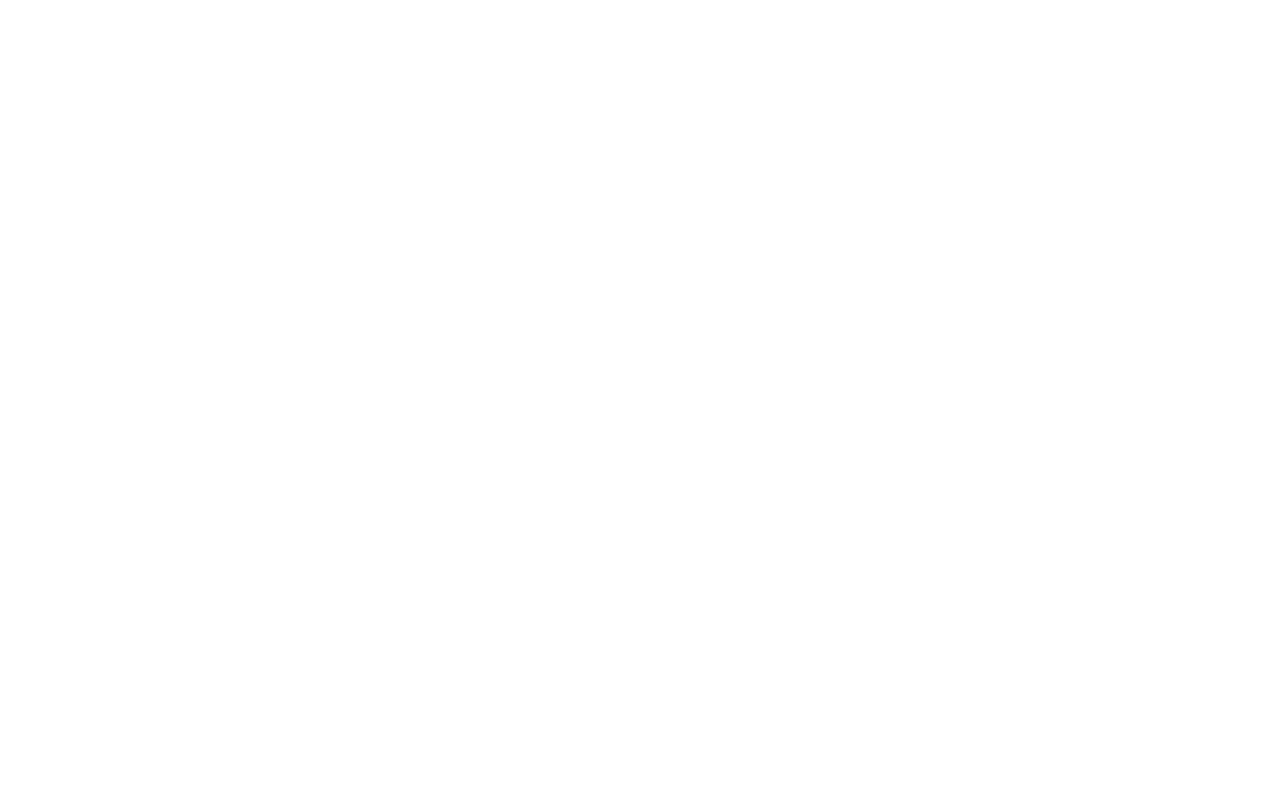
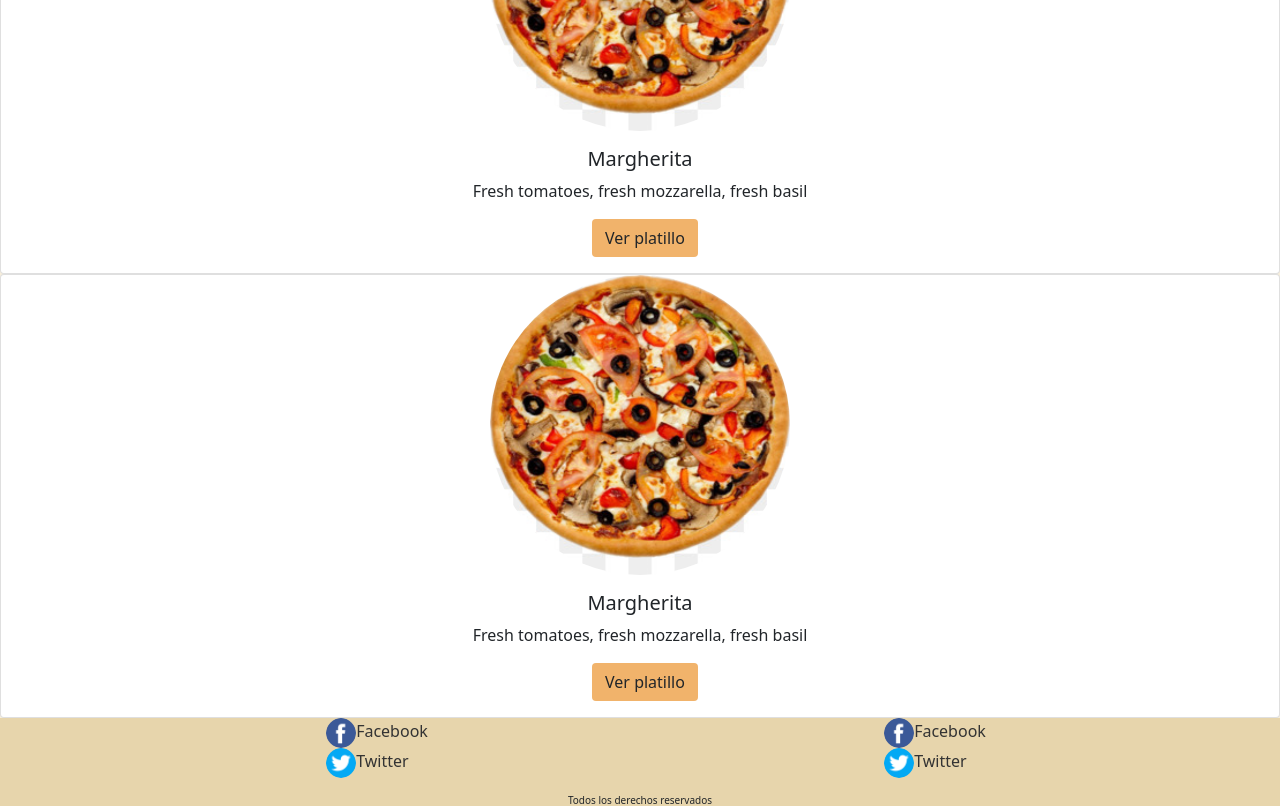
Before and after one commit to Arcanine165/Restaurante-app, a React (Create React App) app: page /menu in a window 1280 px wide. Before the commit this address had no page. Shown: the part 700-1507 px from the top of the page. Before the commit the page ends 848 px from the top, so only its background shows below. Built offline with nearby package versions, Linux system fonts and the light colour scheme.

Commit message:
Ya listo

```diff
--- a/public/index.html
+++ b/public/index.html
@@ -29,7 +29,9 @@
   </head>
   <body>
     <noscript>You need to enable JavaScript to run this app.</noscript>
-    <div id="root"></div>
+    <div id="root">
+
+    </div>
     <!--
       This HTML file is a template.
       If you open it directly in the browser, you will see an empty page.
--- a/src/components/Inicio.js
+++ b/src/components/Inicio.js
@@ -5,16 +5,16 @@
 import {Link} from 'react-router-dom'
 export const Inicio = () => {
   return (
-    <div className='container'>
+    <div className='info'>
         <div className='mainInformation'>
             <img src={restaurante}/>
             <p>Lorem ipsum dolor sit amet, consectetur adipiscing elit. Maecenas sodales dui sit amet turpis cursus, vel ornare felis fermentum. Nullam fringilla, odio non condimentum blandit, velit sem tempor est, sed bibendum leo neque quis ligula. Maecenas ut purus accumsan, cursus neque sed, molestie dolor. Morbi nec erat sit amet ante imperdiet tincidunt. Integer ac pellentesque massa. Nulla a elit leo. Etiam ac vestibulum augue. Aliquam quis porttitor dolor. Quisque porttitor, ex sit amet dapibus aliquam, urna ipsum aliquet tortor, vitae lacinia leo eros a lectus. Praesent vel tortor scelerisque, commodo metus in, semper nulla. Nam laoreet neque ut lorem volutpat, sit amet placerat elit feugiat. Nullam ac interdum metus, sed convallis ex. Etiam molestie at ex porta egestas.
             </p>
 
-            <Link to='/reservaciones' className='btn btn-primaryColor'>Hacer una Reservacion</Link>
+
         </div>
+        <Link to='/reservaciones' className='btn btn-primaryColor-inicio'>Hacer una Reservacion</Link>
 
-        <Footer/>
     </div>
   )
 }
--- /dev/null
+++ b/src/components/Menu.js
@@ -0,0 +1,14 @@
+import React from 'react'
+import { menu } from '../data/menu'
+import { Footer } from './Footer'
+import { Platillo } from './Platillo'
+export const Menu = () => {
+  return (
+    <div>
+        {menu.map((platillo => {
+            return <Platillo key = {platillo.id} platillo={platillo}/>
+        }))}
+
+    </div>
+  )
+}
--- /dev/null
+++ b/src/components/Platillo.js
@@ -0,0 +1,15 @@
+import React from 'react'
+
+export const Platillo = ({platillo}) => {
+
+  return (
+    <div className='card'>
+            <img src={platillo.img}/>
+        <div className="card-body">
+            <h5 className="card-title">{platillo.name}</h5>
+            <p className="card-text">{platillo.ingredients}</p>
+            <a href="#" className="btn btn-primaryColor">Ver platillo</a>
+        </div>
+    </div>
+  )
+}
--- a/src/components/Reservaciones.js
+++ b/src/components/Reservaciones.js
@@ -35,6 +35,7 @@
 
 
   return (
+
     <div className='reservaciones'>
         <h1 className='reservaciones_tittle'>Haz tu reservacion ya!</h1>
         <form className='form-group' onSubmit={handleOnSubmit}>
@@ -46,8 +47,10 @@
         </form>
         <br/>
         {status && <AvailableDates reservacionInfo = {values}/>}
-        <Footer/>
+
     </div>
+
+
 
   )
 }
--- a/src/components/StaticInformation.js
+++ b/src/components/StaticInformation.js
@@ -1,6 +1,6 @@
 import React, { useEffect, useLayoutEffect, useState } from 'react'
 import {Outlet,Link} from 'react-router-dom'
-
+import { Footer } from './Footer'
 export const StaticInformation = () => {
     // const  innerWidth: width, innerHeight: height } = window;
     const [width, setWidth] = useState(window.innerWidth)
@@ -52,6 +52,7 @@
 
         </nav>
         <Outlet/>
+        <Footer/>
     </>
   )
 }
--- /dev/null
+++ b/src/data/menu.js
@@ -0,0 +1,21 @@
+
+export const menu = [
+    {
+        name:'Margherita',
+        ingredients:'Fresh tomatoes, fresh mozzarella, fresh basil',
+        img: require('../img/pizza.jpg'),
+        id:1
+    },
+    {
+        name:'Margherita',
+        ingredients:'Fresh tomatoes, fresh mozzarella, fresh basil',
+        img:require('../img/pizza.jpg'),
+        id:2
+    },
+    {
+        name:'Margherita',
+        ingredients:'Fresh tomatoes, fresh mozzarella, fresh basil',
+        img:require('../img/pizza.jpg'),
+        id:3
+    },
+]
--- a/src/index.js
+++ b/src/index.js
@@ -8,16 +8,16 @@
 import { Reservaciones } from './components/Reservaciones';
 import { Inicio } from './components/Inicio';
 import '../node_modules/bootstrap/dist/css/bootstrap.min.css'
-
+import { Menu } from './components/Menu';
 const root = ReactDOM.createRoot(document.getElementById('root'));
 root.render(
   <BrowserRouter>
     <Routes>
       <Route path='/' element = {<StaticInformation/>}>
         <Route path='/' element = {<Inicio/>}/>
-        <Route path='/reservaciones' element = {<Reservaciones/>}>
-
-        </Route>
+        <Route path='/reservaciones' element = {<Reservaciones/>}/>
+        <Route path='/menu' element ={<Menu/>}/>
+        <Route path='/nosotros' element ={<Inicio/>}/>
       </Route>
     </Routes>
   </BrowserRouter>
--- a/src/styles/styles.css
+++ b/src/styles/styles.css
@@ -7,24 +7,26 @@
 }
 *{
     padding: 0;
-    border: 0;
+    border: 0 ;
     box-sizing: border-box;
 
 }
-body{
-    position: relative;
-    padding-bottom: 3em;
-
-    background-color: var(--secondary-color);
+h3{
+    margin: 0 !important;
 }
 #root{
-    min-height: 100vh;
+    background-color: var(--five-color);
+    display: flex !important;
+    flex-direction: column !important;
+    min-height: 100vh !important;
 }
+
 .mainInformation{
     display: flex;
     flex-direction: column;
     margin-top: 10px;
     align-items: center;
+    margin-bottom: 10px;
 }
 .mainInformation img{
     max-width: 300px;
@@ -218,8 +220,18 @@
     -moz-appearance: none;
     appearance: none;
 }
+/*Menu*/
+.card{
 
+}
+.card img{
+    width: 300px;
+    height: 300px;
+    border-radius: 50%;
+}
+/*Menu*/
 /*Reservaciones*/
+
 /*popup*/
 .popup{
     width: 400px;
@@ -259,8 +271,7 @@
 /*popup*/
 /**********Footer************/
 .footer{
-    position: absolute;
-    bottom: 0;
+    margin-top:auto !important;
     background-color: var(--fourth-color);
     width: 100%;
     text-align: center;
@@ -292,6 +303,28 @@
         justify-content: center !important;
 
     }
+    .mainInformation{
+        display: flex;
+        flex-direction: row;
+        text-align: center;
+        margin: 10px;
+    }
+    .mainInformation img{
+        width: 1000px;
+        height: 500px;
+
+    }
+    .info{
+        display: flex;
+        flex-direction: column;
+        justify-content: center;
+        align-items: center;
+    }
+    .btn-primaryColor-inicio{
+        background-color: #f1b36b !important;
+        width: 20%;
+        margin-top: 300px;
+    }
     .navbar_links{
         flex-direction: row;
         align-items: flex-end;
@@ -301,5 +334,28 @@
     .reservaciones{
         margin: 0 auto;
     }
+    .card{
+        justify-content: center;
+        align-items: center;
+    }
+    .card-body{
+        display: flex;
+        flex-direction: column;
+        justify-content:center;
+        align-items: center;
+        text-align: center;
+    }
+    .card-body a {
+        margin-left: 10px;
+        align-items:flex-start;
+    }
+    .footer{
+
+        margin-top:auto;
+        background-color: var(--fourth-color);
+        width: 100%;
+        text-align: center;
+
+    }
 }
 /**********MediaQueries************/
```
Also changed, not shown: src/img/pizza.jpg (added).
